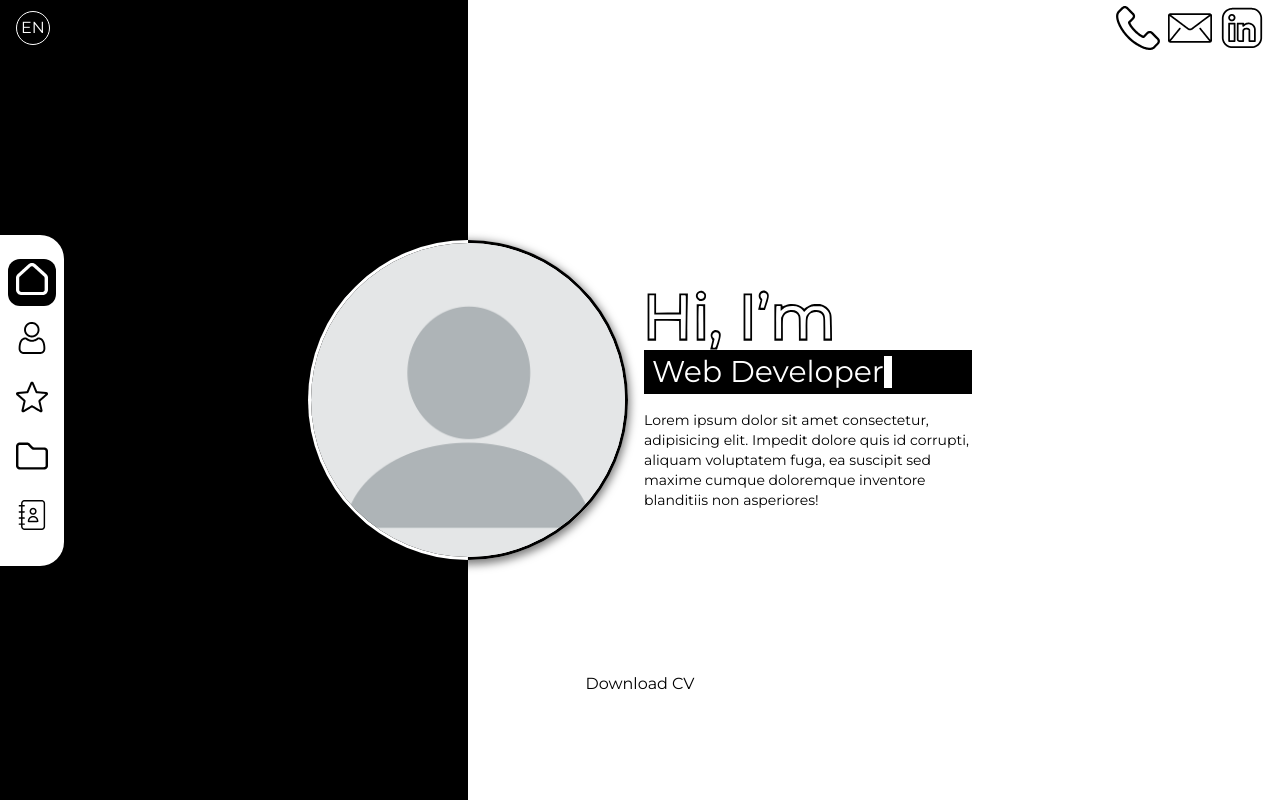
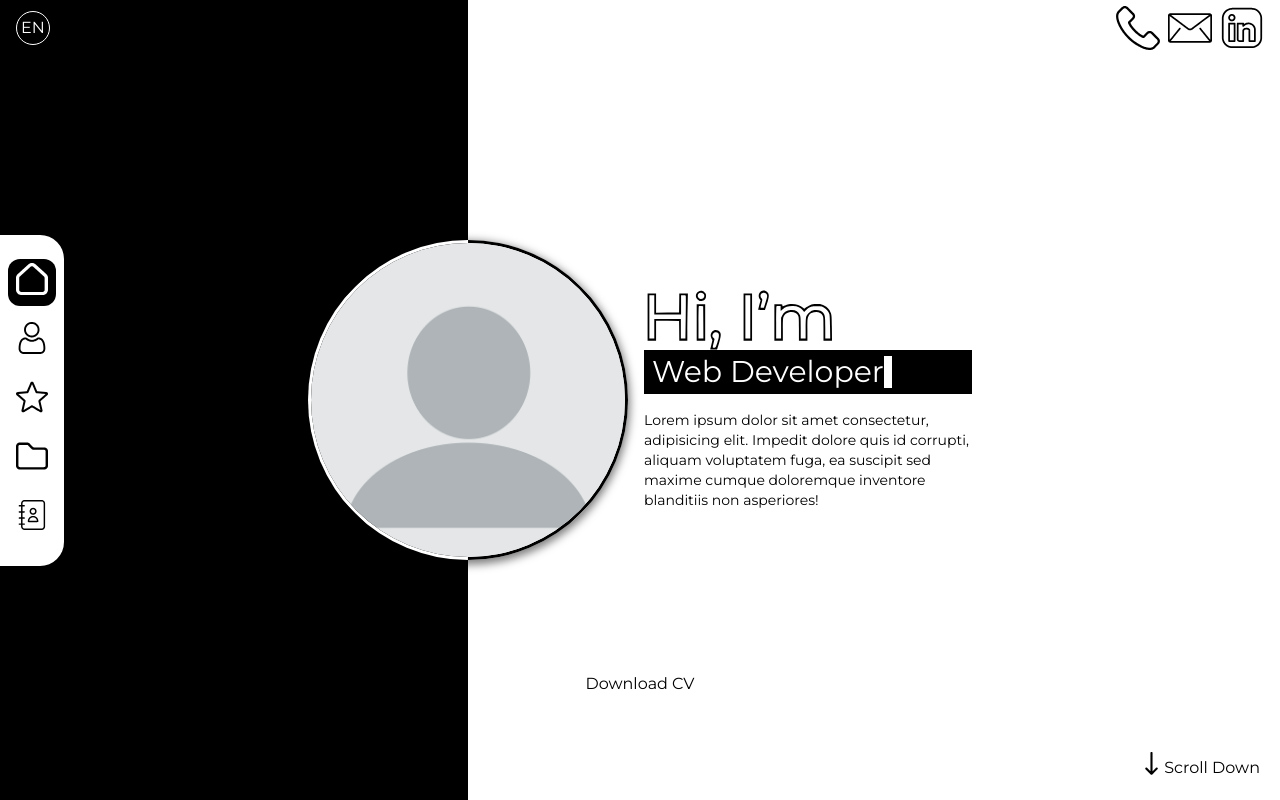
Before and after one commit to Almor21/Portfolio, a Next.js app: page / in a window 1280 px wide. Built offline with nearby package versions, Linux system fonts and the light colour scheme.

Commit message:
feat: add message scroll down to home

```diff
--- a/src/app/page.tsx
+++ b/src/app/page.tsx
@@ -2,6 +2,7 @@ import Backgroud from '@/components/Backgroud';
 import CVButton from '@/components/CVButton';
 import Card from '@/components/Card';
 import Header from '@/components/Header';
+import ScrollDown from '@/components/ScrollDown';
 
 export default function Home() {
 	return (
@@ -10,6 +11,7 @@ export default function Home() {
 			<main className='grid grid-cols-2'>
 				<Card />
 				<CVButton />
+				<ScrollDown />
 				<Backgroud />
 			</main>
 			<footer></footer>
--- /dev/null
+++ b/src/components/ScrollDown.tsx
@@ -0,0 +1,34 @@
+'use client';
+
+import React from 'react';
+import Image from 'next/image';
+import { motion } from 'framer-motion';
+
+function ScrollDown() {
+	return (
+		<div className="absolute right-5 bottom-5 flex items-center">
+            <motion.div
+				animate={{
+					y: [0,-5, 0, 5, 0, -5, 0, 5, 0],
+				}}
+                transition={{
+                    delay: 5,
+                    duration: 0.7,
+                    repeat: Infinity,
+                    repeatDelay: 10,
+                    ease: 'easeInOut'
+                }}
+			>
+				<Image
+					src="/icons/ArrowDown.svg"
+					alt="Arrow Down Icon"
+					width={25}
+					height={25}
+				/>
+			</motion.div>
+			<span>Scroll Down</span>
+		</div>
+	);
+}
+
+export default ScrollDown;
```
Also changed, not shown: public/icons/ArrowDown.svg (added).
